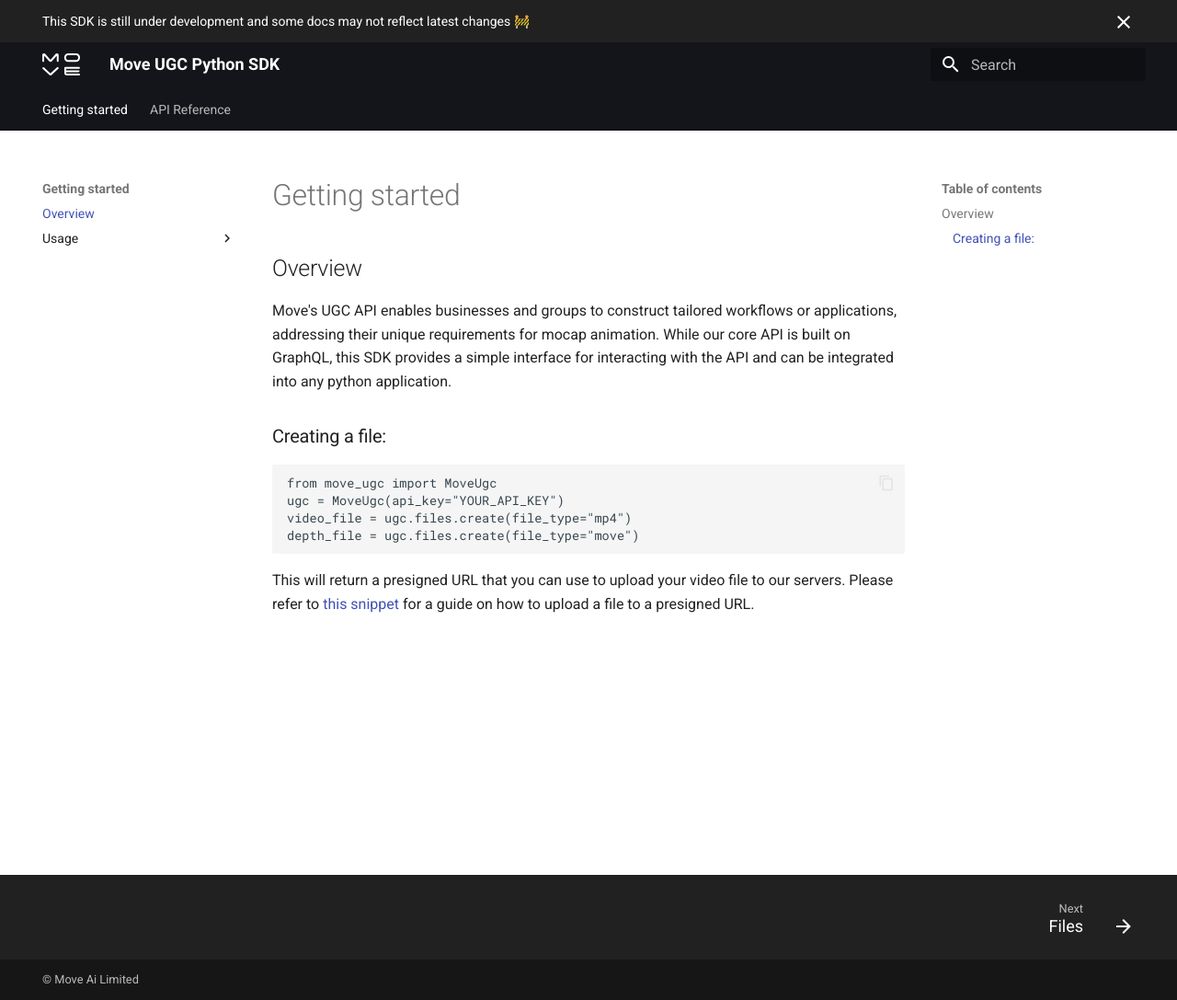
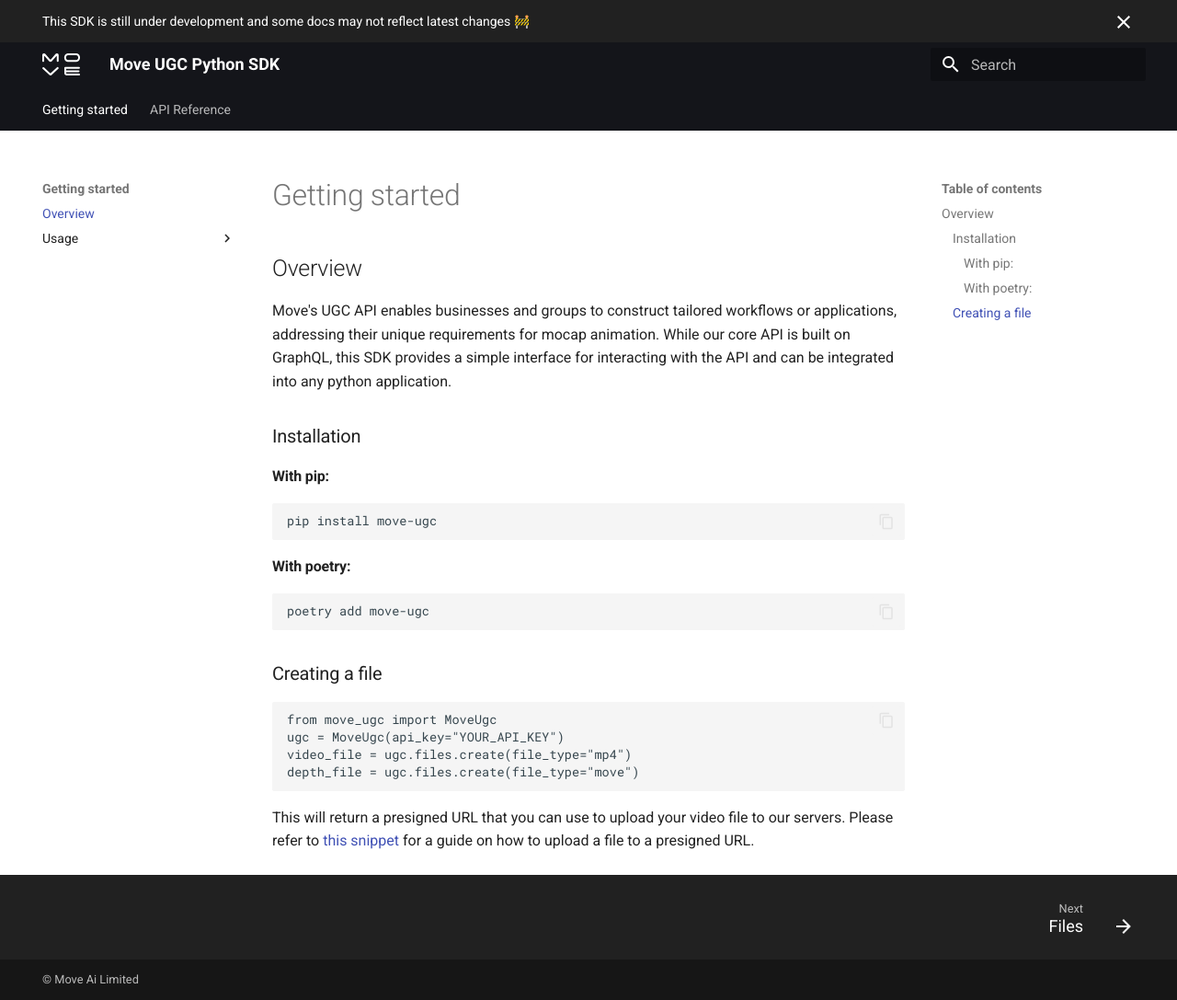
Before and after one commit to move-ai/move-ugc-python, an MkDocs documentation site: the page built from docs/index.md, in a window 1280 px wide and 1087 px high. Shown: the whole window at 92% size. Built offline with MkDocs 1.6.1 and Material for MkDocs 9.7.7, drawn with Linux system fonts in a browser that asks for light colours; the version menu is left out.

````diff
--- a/docs/index.md
+++ b/docs/index.md
@@ -5,8 +5,20 @@
 Move's UGC API enables businesses and groups to construct tailored workflows or applications, addressing their unique requirements for mocap animation.
 While our core API is built on GraphQL, this SDK provides a simple interface for interacting with the API and can be integrated into any python application.
 
+### Installation
 
-### Creating a file:
+#### With pip:
+
+```bash
+pip install move-ugc
+```
+#### With poetry:
+
+```bash
+poetry add move-ugc
+```
+
+### Creating a file
 
 ```python
 from move_ugc import MoveUgc
````
Also changed, not shown: docs/getting-started/usage/file.md (+1 -1 lines).
